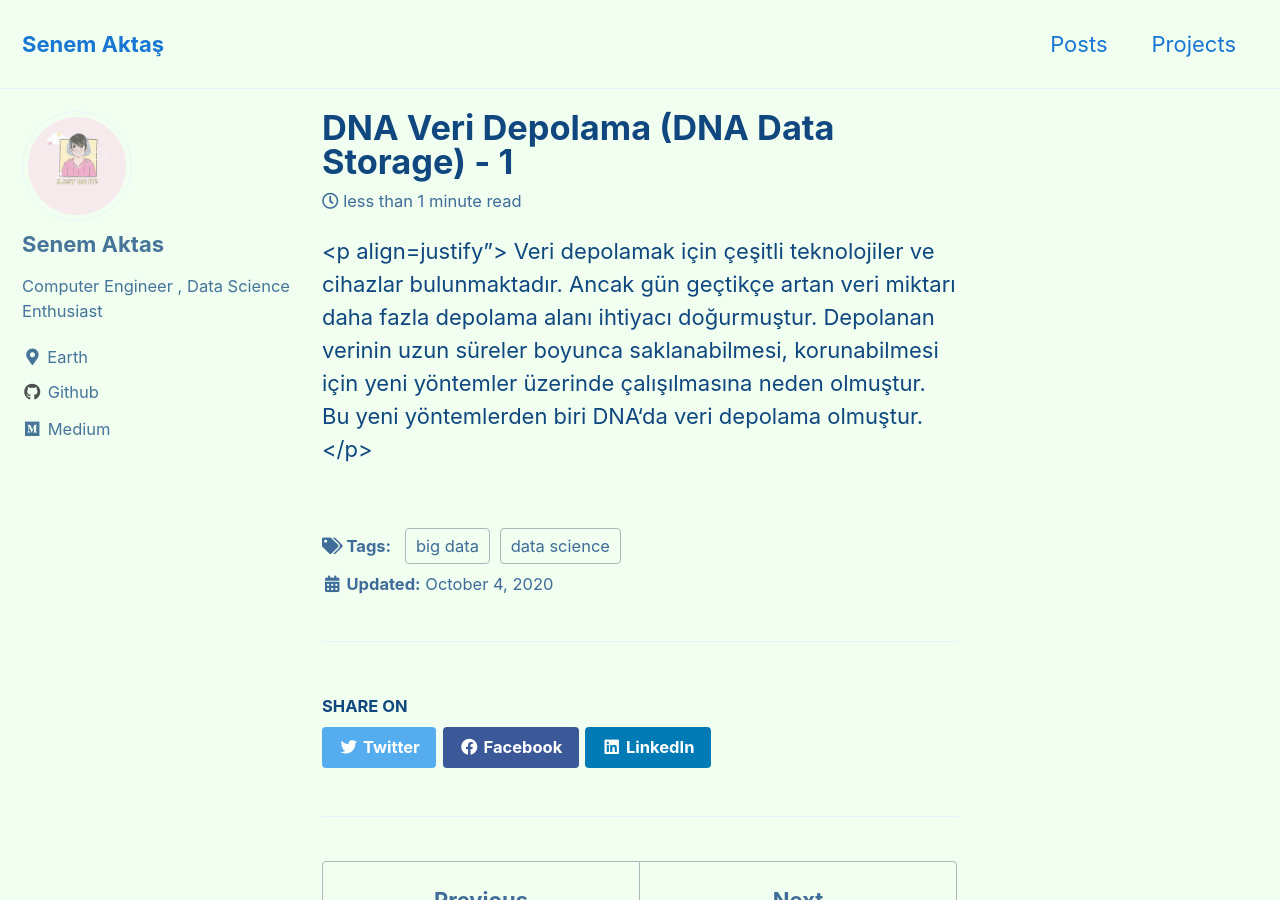
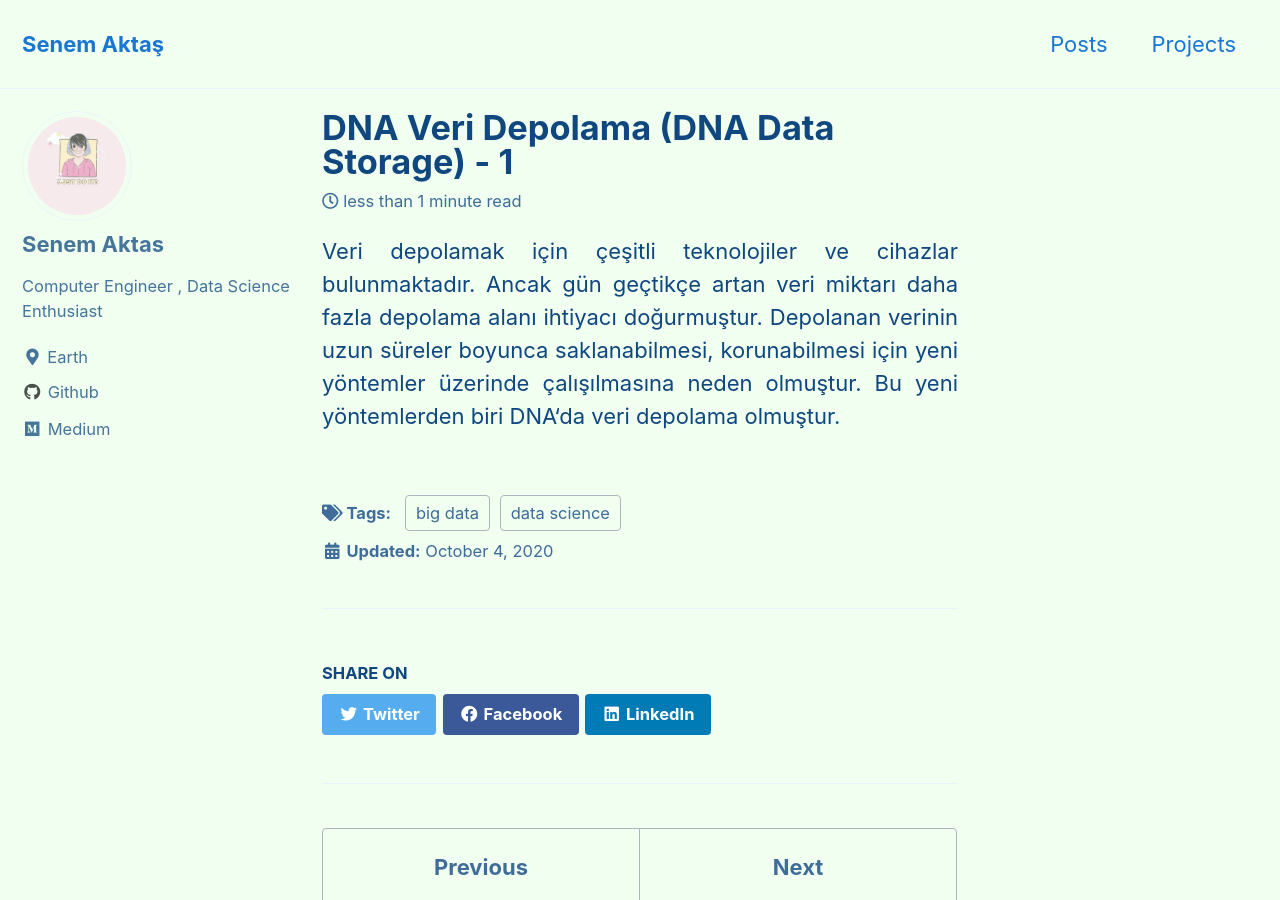
Before and after one commit to senemaktas/senemaktas.github.io, a Jekyll site: the page built from _posts/2020-10-11-datastorage1.md, in a window 1280 px wide and 900 px high. Built offline with Jekyll 4.4.1, drawn with Linux system fonts in a browser that asks for light colours; cached includes are drawn as plain includes.

Commit message:
Update 2020-10-11-datastorage1.md

```diff
--- a/_posts/2020-10-11-datastorage1.md
+++ b/_posts/2020-10-11-datastorage1.md
@@ -8,6 +8,6 @@ excerpt: "big data,data science"
 mathjax: "true"
 ---
 
-<p align=justify"> Veri depolamak için çeşitli teknolojiler ve cihazlar bulunmaktadır. Ancak gün geçtikçe artan veri miktarı daha
+<p align="justify"> Veri depolamak için çeşitli teknolojiler ve cihazlar bulunmaktadır. Ancak gün geçtikçe artan veri miktarı daha
 fazla depolama alanı ihtiyacı doğurmuştur. Depolanan verinin uzun süreler boyunca saklanabilmesi, korunabilmesi için yeni yöntemler
 üzerinde çalışılmasına neden olmuştur. Bu yeni yöntemlerden biri DNA‘da veri depolama olmuştur. </p>
```
